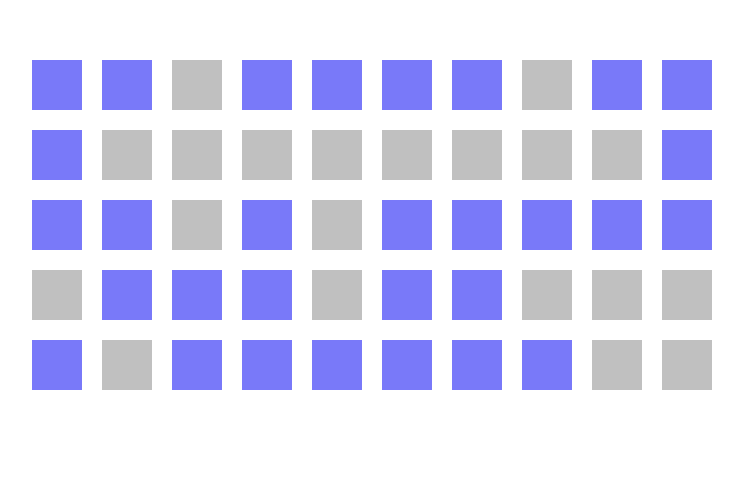
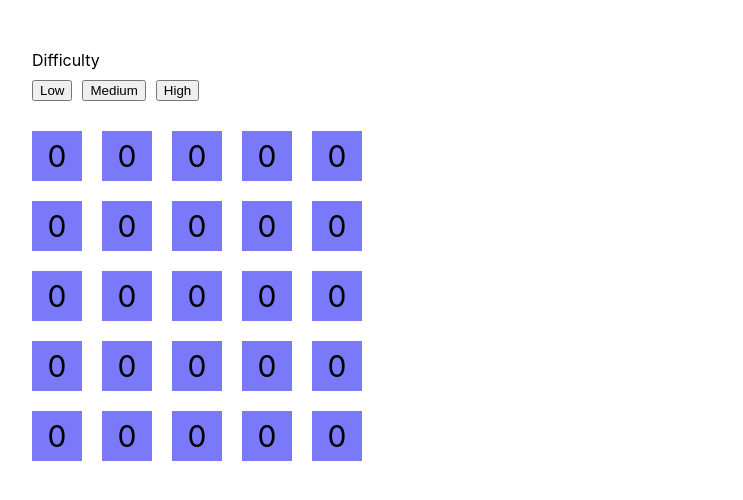
Before and after one commit to yuriypts/simple_minesweeper, a React (Create React App) app: page / in a window 1280 px wide. Shown: the top 500 px of the page, without its empty margins (268-1011 px from the left). Built offline with nearby package versions, Linux system fonts and the light colour scheme.

Commit message:
main - completed main structure of simple game minesweeper.

```diff
--- a/src/box/box.scss
+++ b/src/box/box.scss
@@ -1,6 +1,18 @@
-.box {
-  display: flex;
-  flex-wrap: wrap;
+.wrapper {
   width: 700px;
   margin: 0 auto;
+
+  .menu {
+    margin: 20px 10px;
+
+    input {
+      margin: 10px 10px 0 0;
+    }
+  }
+
+  .box {
+    display: flex;
+    flex-wrap: wrap;
+    width: 360px;
+  }
 }
--- a/src/box/index.tsx
+++ b/src/box/index.tsx
@@ -1,62 +1,79 @@
-import React, { FC, useState } from 'react';
+import React, { useState } from 'react';
 
 import './box.scss';
 import Square from '../square';
-
-const renderRow = (): Array<number> => {
-  const arr = Array<number>();
-
-  for (let i = 0; i < 10; i++) {
-    arr.push(Math.floor(Math.random() * Math.floor(2)));
-  }
-
-  return arr;
-}
-
-const array = [
-  renderRow(),
-  renderRow(),
-  renderRow(),
-  renderRow(),
-  renderRow()
-];
+import { DIFFUCULT } from '../constants';
+import { GET_ARRAY_BY_DIFFUCULT } from '../helper';
 
 const Box = () => {
-  const [version, setVersion] = useState(0);
+  const [difficult, setDifficult] = useState(DIFFUCULT.low);
+  const [array, setArray] = useState(GET_ARRAY_BY_DIFFUCULT(difficult));
+  const [gameOver, SetGameOver] = useState(false);
 
+  const calculateArray = (array: Array<Array<{ number: number; index: number }>>, row: number, line: number) => {
+    array[row][line].index = 1;
+    array[row][line].number = 0;
 
-  const dfs = (array: Array<Array<number>>, i: number, j: number) => {
-    array[i][j] = 0;
+    for (let [dx, dy] of [[0, 1], [1, 0], [0, -1], [-1, 0], [-1, -1], [-1, 1], [1, 1], [1, -1]]) {
+      const nextRow = row + dx;
+      const nextLine = line + dy;
 
-    for (let [dx, dy] of [[0, 1], [1, 0], [0, -1], [-1, 0]]) {
-      const nextX = j + dx;
-      const nextY = i + dy;
-
-      if (withinGrid(array.length, array[0].length, nextX, nextY) && array[nextY][nextX] === 1) {
-        dfs(array, nextY, nextX);
-      }
+      if (inArray(nextRow, nextLine) && array[nextRow][nextLine].index === 2) {
+        ++array[row][line].number
       }
     }
 
-  const withinGrid = (h: number, w: number, x: number, y: number) => {
-    return 0 <= x && x < w && 0 <= y && y < h;
+    return array;
   }
 
-  const handleClick = (val: number, row: number) => {
-      dfs(array, val, row);
-      setVersion(version + 1);
+  const inArray = (row: number, line: number) => {
+    return 0 <= row && row < array.length && 0 <= line && line < array[0].length;
+  }
+
+  const handleClick = (row: number, line: number) => {
+    const calculatedArray = calculateArray([...array], row, line);
+    setArray(calculatedArray);
+  }
+
+  const handleDifficult = (difficultNumber: number) => {
+    const newArray = GET_ARRAY_BY_DIFFUCULT(difficult);
+
+    setArray(newArray);
+    setDifficult(difficultNumber)
+  }
+
+  const handleGameOver = () => {
+    setArray(GET_ARRAY_BY_DIFFUCULT(DIFFUCULT.low));
+    setDifficult(DIFFUCULT.low);
+    SetGameOver(false);
   }
 
   return (
+    <div className="wrapper">
+      <div className="gameOver">
+        { gameOver &&
+            <div>
+              <div>Game Over</div>
+              <input type="button" onClick={() => handleGameOver()} value="Let's try again" />
+            </div>
+        }
+      </div>
+      <div className="menu">
+        <div>Difficulty</div>
+        <input type="button" onClick={() => handleDifficult(DIFFUCULT.low)} value="Low" />
+        <input type="button" onClick={() => handleDifficult(DIFFUCULT.medium)} value="Medium" />
+        <input type="button" onClick={() => handleDifficult(DIFFUCULT.high)} value="High" />
+      </div>
       <div className="box">
         {
-        array.map((row, i) =>
-          row.map((item, j) => {
-            const key = i + row.length + j;
-            return <Square handleClick={handleClick} index={item} row={i} line={j} key={key} />
+          array.map((rowItem, row) =>
+            rowItem.map((lineItem, line) => {
+              const key = row + rowItem.length + line;
+              return <Square handleClick={handleClick} item={lineItem} row={row} line={line} key={key} gameOver={() => SetGameOver(true)} />
             })
           )
         }
+      </div>
     </div>
   );
 }
--- /dev/null
+++ b/src/constants.ts
@@ -0,0 +1,5 @@
+export const DIFFUCULT = {
+  low: 1,
+  medium: 2,
+  high: 3,
+};
--- /dev/null
+++ b/src/helper.ts
@@ -0,0 +1,56 @@
+import { DIFFUCULT } from "./constants";
+
+interface Box {
+  number: number;
+  index: number
+}
+
+const COUNT = 5;
+
+const renderRow = (counts: Array<number>): Array<Box> => {
+  const arr = Array<Box>();
+
+  for (let i = 0; i < COUNT; i++) {
+    if (counts.includes(i)) {
+      arr.push({ index: 2, number: 0 });
+    } else {
+      arr.push({ index: 0, number: 0 });
+    }
+  }
+
+  return arr;
+}
+
+export const GET_ARRAY_BY_DIFFUCULT = (difficult: number): Array<Array<Box>> => {
+  let counts = [-1]
+  let array = Array<Array<Box>>();
+
+  for (let i = 0; i < COUNT; i++) {
+    switch(difficult) {
+      case DIFFUCULT.low:
+        counts = [
+          Math.floor(Math.random() * Math.floor(COUNT + 1))
+        ]
+        break;
+
+      case DIFFUCULT.medium:
+        counts = [
+          Math.floor(Math.random() * Math.floor(COUNT + 1)),
+          Math.floor(Math.random() * Math.floor(COUNT + 1))
+        ]
+        break;
+
+      case DIFFUCULT.high:
+        counts = [
+          Math.floor(Math.random() * Math.floor(COUNT + 1)),
+          Math.floor(Math.random() * Math.floor(COUNT + 1)),
+          Math.floor(Math.random() * Math.floor(COUNT + 1))
+        ]
+        break;
+    }
+
+    array.push(renderRow(counts));
+  }
+
+  return array;
+}
--- a/src/square/index.tsx
+++ b/src/square/index.tsx
@@ -1,24 +1,27 @@
-import React, { FC, useState } from 'react';
+import React, { FC } from 'react';
 import classnames from 'classnames';
 
 import './square.scss';
 
 interface SquareProps {
   handleClick: (val: number, row: number) => void;
-  index: number;
+  gameOver: () => void;
+  item: { number: number; index: number };
   row: number;
   line: number
 }
 
-const Square: FC<SquareProps> = ({ index, row, line, handleClick }) => {
+const Square: FC<SquareProps> = ({ item, row, line, handleClick, gameOver }) => {
   const click = () => {
-    if (index === 1) {
-      handleClick(row, line)
+    if (item.index === 2) {
+      return gameOver();
     }
+
+    handleClick(row, line)
   }
 
   return (
-    <div className={classnames('square', { 'silver': index })} onClick={click}></div>
+    <div className={classnames('square', { 'silver': item.index === 1 })} onClick={click}>{ item.number }</div>
   );
 }
 
--- a/src/square/square.scss
+++ b/src/square/square.scss
@@ -3,8 +3,16 @@
   height: 50px;
   margin: 10px;
   background: #7979f9;
+  display: flex;
+  justify-content: center;
+  align-items: center;
+  font-size: 30px;
 }
 
 .silver {
   background: silver;
 }
+
+.red {
+  background: red;
+}
```
Lines whose indentation alone changed are shown as unchanged.
